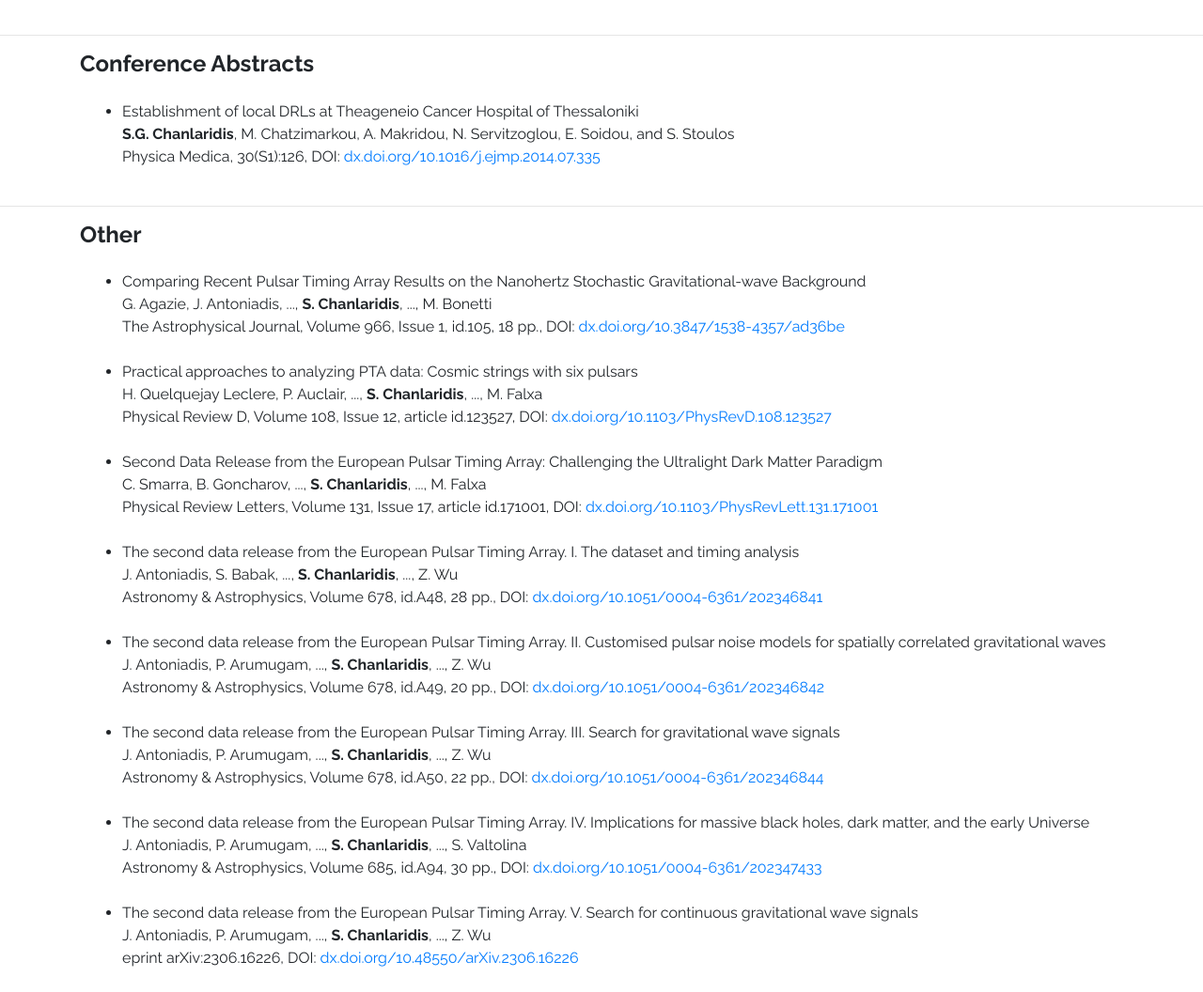
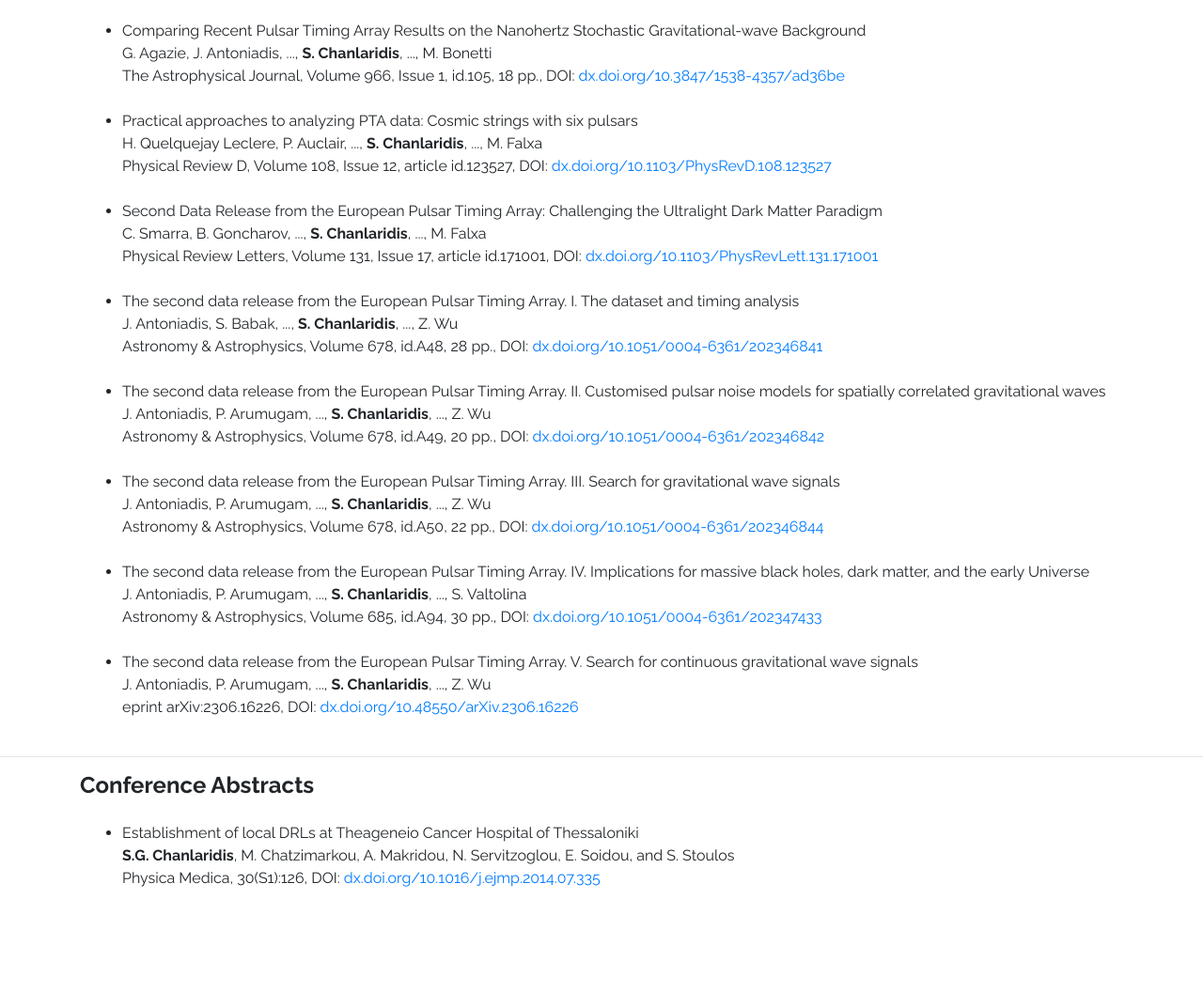
Before and after one commit to schanlar/schanlar.github.io, a plain HTML site: page publications.html in a window 1280 px wide. Shown: the part 436-1492 px from the top of the page at 94% size. After the commit the page ends 1407 px from the top, so only its background shows below. Drawn offline with Linux system fonts and the light colour scheme.

Commit message:
reorganized

```diff
--- a/publications.html
+++ b/publications.html
@@ -127,26 +127,6 @@
                 J. Antoniadis, <b>S. Chanlaridis</b>, G. Gräfener, and N. Langer<br>
                 A&ampA 635, A72, DOI: <a href="https://doi.org/10.1051/0004-6361/201936991">doi.org/10.1051/0004-6361/201936991</a>
               </li><br>
-          </ul>
-        </div>
-      </div>
-      <hr>
-      <div class="container">
-        <h4><b>Conference Abstracts</b></h4><br>
-        <div style="margin-left:45px; width:100%;">
-          <ul class="bullets">
-            <li>Establishment of local DRLs at Theageneio Cancer Hospital of Thessaloniki<br>
-              <b>S.G. Chanlaridis</b>, M. Chatzimarkou, A. Makridou, N. Servitzoglou, E. Soidou, and S. Stoulos<br>
-              Physica Medica, 30(S1):126, DOI: <a href="https://dx.doi.org/10.1016/j.ejmp.2014.07.335">dx.doi.org/10.1016/j.ejmp.2014.07.335</a>
-            </li><br>
-          </ul>
-        </div>
-      </div>
-      <hr>
-      <div class="container">
-        <h4><b>Other</b></h4><br>
-        <div style="margin-left:45px; width:100%;">
-          <ul class="bullets">
               <li>Comparing Recent Pulsar Timing Array Results on the Nanohertz Stochastic Gravitational-wave Background<br>
                 G. Agazie, J. Antoniadis, ..., <b>S. Chanlaridis</b>, ..., M. Bonetti<br>
                 The Astrophysical Journal, Volume 966, Issue 1, id.105, 18 pp., DOI: <a href="https://dx.doi.org/10.3847/1538-4357/ad36be">dx.doi.org/10.3847/1538-4357/ad36be</a>
@@ -178,6 +158,18 @@
               <li>The second data release from the European Pulsar Timing Array. V. Search for continuous gravitational wave signals<br>
                 J. Antoniadis, P. Arumugam, ..., <b>S. Chanlaridis</b>, ..., Z. Wu<br>
                 eprint arXiv:2306.16226, DOI: <a href="https://dx.doi.org/10.48550/arXiv.2306.16226">dx.doi.org/10.48550/arXiv.2306.16226</a>
+              </li><br>
+          </ul>
+        </div>
+      </div>
+      <hr>
+      <div class="container">
+        <h4><b>Conference Abstracts</b></h4><br>
+        <div style="margin-left:45px; width:100%;">
+          <ul class="bullets">
+            <li>Establishment of local DRLs at Theageneio Cancer Hospital of Thessaloniki<br>
+              <b>S.G. Chanlaridis</b>, M. Chatzimarkou, A. Makridou, N. Servitzoglou, E. Soidou, and S. Stoulos<br>
+              Physica Medica, 30(S1):126, DOI: <a href="https://dx.doi.org/10.1016/j.ejmp.2014.07.335">dx.doi.org/10.1016/j.ejmp.2014.07.335</a>
             </li><br>
           </ul>
         </div>
```
Lines whose indentation alone changed are shown as unchanged.
